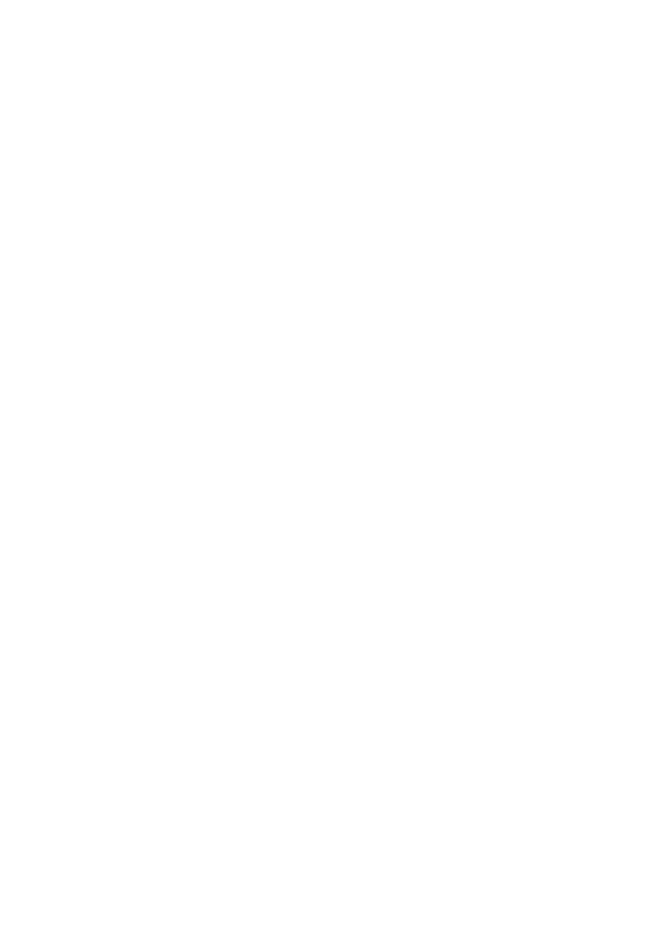
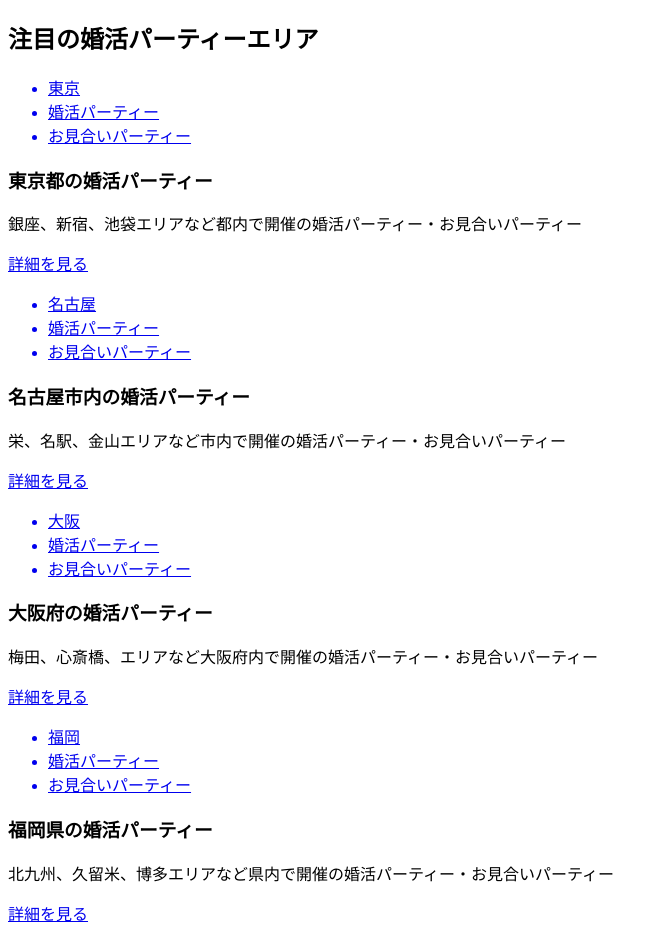
Before and after one commit to kinchiki/editor-study-group, a plain HTML site: page index.html in a window 1280 px wide. Shown: the whole page, without its empty margins (0-668 px from the left). Before the commit the page ends 800 px from the top, so only its background shows below. Drawn offline with Linux system fonts and the light colour scheme.

Commit message:
create base html

```diff
--- a/index.html
+++ b/index.html
@@ -7,6 +7,72 @@
   <link rel="stylesheet" href="css/style.css" type="text/css">
 </head>
 <body>
+  <h2 class="">注目の婚活パーティーエリア</h2>
+
+  <div class="">
+    <a href="https://machicon.jp/areas/tokyo/categories/konkatsu/">
+      <div class="">
+        <ul>
+          <li class="">東京</li>
+          <li class="">婚活パーティー</li>
+          <li class="">お見合いパーティー</li>
+        </ul>
+      </div>
+    </a>
+    <div class="">
+      <h3>東京都の婚活パーティー</h3>
+      <p>銀座、新宿、池袋エリアなど都内で開催の婚活パーティー・お見合いパーティー</p>
+      <a href="https://machicon.jp/areas/tokyo/categories/konkatsu/">詳細を見る</a>
+    </div>
+  </div>
+  <div class="">
+    <a href="https://machicon.jp/areas/aichi/ag2301/categories/konkatsu/">
+      <div class="">
+        <ul>
+          <li class="">名古屋</li>
+          <li class="">婚活パーティー</li>
+          <li class="">お見合いパーティー</li>
+        </ul>
+      </div>
+    </a>
+    <div class="">
+      <h3>名古屋市内の婚活パーティー</h3>
+      <p>栄、名駅、金山エリアなど市内で開催の婚活パーティー・お見合いパーティー</p>
+      <a href="https://machicon.jp/areas/aichi/ag2301/categories/konkatsu/">詳細を見る</a>
+    </div>
+  </div>
+  <div class="">
+    <a href="https://machicon.jp/areas/osaka/categories/konkatsu/">
+      <div class="">
+        <ul>
+          <li class="">大阪</li>
+          <li class="">婚活パーティー</li>
+          <li class="">お見合いパーティー</li>
+        </ul>
+      </div>
+    </a>
+    <div class="">
+      <h3>大阪府の婚活パーティー</h3>
+      <p>梅田、心斎橋、エリアなど大阪府内で開催の婚活パーティー・お見合いパーティー</p>
+      <a href="https://machicon.jp/areas/osaka/categories/konkatsu/">詳細を見る</a>
+    </div>
+  </div>
+  <div class="">
+    <a href="https://machicon.jp/areas/fukuoka/categories/konkatsu/">
+      <div class="">
+        <ul>
+          <li class="">福岡</li>
+          <li class="">婚活パーティー</li>
+          <li class="">お見合いパーティー</li>
+        </ul>
+      </div>
+    </a>
+    <div class="">
+      <h3>福岡県の婚活パーティー</h3>
+      <p>北九州、久留米、博多エリアなど県内で開催の婚活パーティー・お見合いパーティー</p>
+      <a href="https://machicon.jp/areas/fukuoka/categories/konkatsu/">詳細を見る</a>
+    </div>
+  </div>
 
   <script type="text/javascript" src="js/script.js"></script>
 </body>
```
